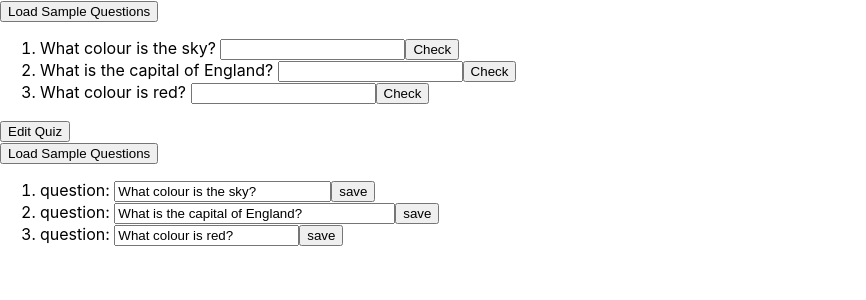
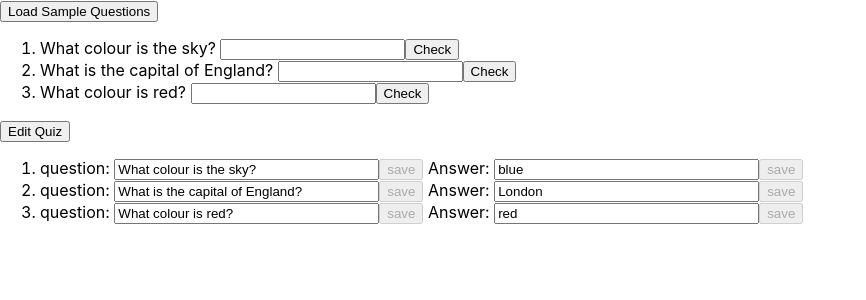
Before and after one commit to timcritt/auto-marker, a React (Create React App) app: page / in a window 1280 px wide. Both pictures are taken after a click on the button "Load Sample Questions". Shown: the top 300 px of the page, without its empty margins (0-866 px from the left). Built offline with nearby package versions, Linux system fonts and the light colour scheme.

Commit message:
modified:   src/App.js 	new file:   src/components/AnswerField.js 	modified:   src/components/CreateQuiz.js 	modified:   src/components/Question.js 	modified:   src/components/QuestionField.js

```diff
--- a/src/App.js
+++ b/src/App.js
@@ -5,14 +5,17 @@ import CreateQuiz from './components/CreateQuiz';
 import sampleQuestions from "./sampleQuestions";
 import './App.css';
 
+
 class App extends React.Component {
   state = {
-    questions: []
+    questions: {},
+
   }
   loadSampleQuestions = () => {
-    const questions = sampleQuestions;
+    const questions = {...sampleQuestions};
+    console.log(questions)
     this.setState( {
-      questions
+      questions: sampleQuestions
     })
   }
   render() {
@@ -23,18 +26,29 @@ class App extends React.Component {
         />
         <CreateQuiz questions={this.state.questions}
           updateQuestion={this.updateQuestion}
+          updateAnswer={this.updateAnswer}
         />
       </div>
     )
   }
   updateQuestion = (questionIndex, updatedQuestion) => {
-    const questions = this.state.questions;
+    const questions = {...this.state.questions}
     questions[questionIndex].question = updatedQuestion;
-    this.setState({
+    this.setState(
       questions
-    })
+    )
 
   }
+  updateAnswer = (questionIndex, updatedAnswer) => {
+    const questions = {...this.state.questions}
+    questions[questionIndex].answer = updatedAnswer;
+    this.setState(
+      questions
+    )
+
+  }
+
+
 
 }
 
--- a/src/components/CreateQuiz.js
+++ b/src/components/CreateQuiz.js
@@ -4,13 +4,11 @@ import QuestionField from './QuestionField'
 
 
 class CreateQuiz extends React.Component {
-  state = {
-    newQuestions: {}
-  }
+
   render() {
     return (
       <div>
-        <button onClick={this.props.loadSampleQuestions}>Load Sample Questions</button>
+
         <ol type="1">
           {Object.keys(this.props.questions)
             .map(key =>
@@ -19,6 +17,7 @@ class CreateQuiz extends React.Component {
                 index={key}
                 question={this.props.questions[key]}
                 updateQuestion={this.props.updateQuestion}
+                updateAnswer={this.props.updateAnswer}
                 >
               </QuestionField>
             )
--- a/src/components/Question.js
+++ b/src/components/Question.js
@@ -27,11 +27,7 @@ class Question extends React.Component {
       </li>
     )
   }
-  setQuestion(question) {
-    this.setState({
-      question: question
-    })
-  }
+
   updateUserAnswer = (e) => {
     var userAnswer = e.currentTarget.value;
     this.setState({
--- a/src/components/QuestionField.js
+++ b/src/components/QuestionField.js
@@ -3,26 +3,51 @@ import React from 'react';
 class QuestionField extends React.Component {
 
   state = {
-    question: this.props.question.question
+    editedQuestion: this.props.question ? this.props.question.question : 'hello',
+    editedAnswer: this.props.question ? this.props.question.answer : 'answer',
+    questionIsUpdated: false,
+    answerIsUpdated: false
+  }
+  updateAnswerField = (e) => {
+    const newAnswer = e.currentTarget.value;
+    this.setState({
+      editedAnswer: newAnswer,
+      answerIsUpdated: true
+    })
   }
 
   updateQuestionField = (e) => {
-    var newQuestion = e.currentTarget.value;
+    const newQuestion = e.currentTarget.value;
+    console.log(newQuestion);
     this.setState({
-      question: newQuestion
+      editedQuestion: newQuestion,
+      questionIsUpdated: true
     })
   }
   render() {
+
+    const editedQuestion = this.state.editedQuestion;
+    const editedAnswer = this.state.editedAnswer;
     return (
       <li>
-        <label>question:  </label>
-        <input size={this.props.question.question.length}type="text"
-          defaultValue={this.state.question}
+        <label>   question:  </label>
+        <input size={30}type="text"
+          defaultValue={editedQuestion != null ? editedQuestion : ''}
           onChange={this.updateQuestionField}
         />
-        <button onClick={() => {
+        <button disabled={!this.state.questionIsUpdated} onClick={() => {
                   console.log(this.props.index)
-          this.props.updateQuestion(this.props.index, this.state.question)
+          this.props.updateQuestion(this.props.index, this.state.editedQuestion)
+        }}>save</button>
+
+        <label>   Answer:  </label>
+        <input size={30}type="text"
+          defaultValue={editedAnswer != null ? editedAnswer : ''}
+          onChange={this.updateAnswerField}
+        />
+        <button disabled={!this.state.answerIsUpdated} onClick={() => {
+                  console.log(this.props.index)
+          this.props.updateAnswer(this.props.index, this.state.editedAnswer)
         }}>save</button>
       </li>
     )
```
Also changed, not shown: src/components/AnswerField.js (added, +20 -0 lines).
